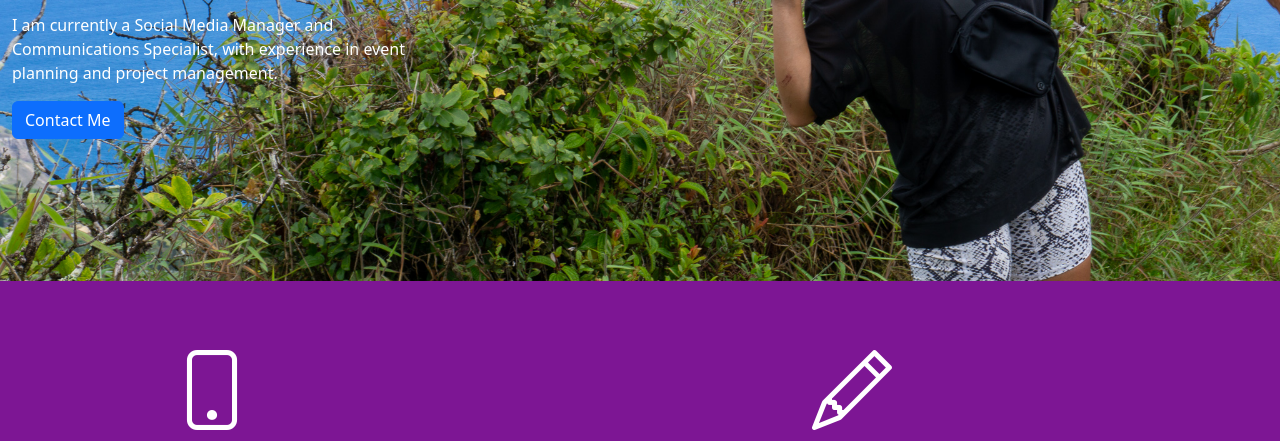
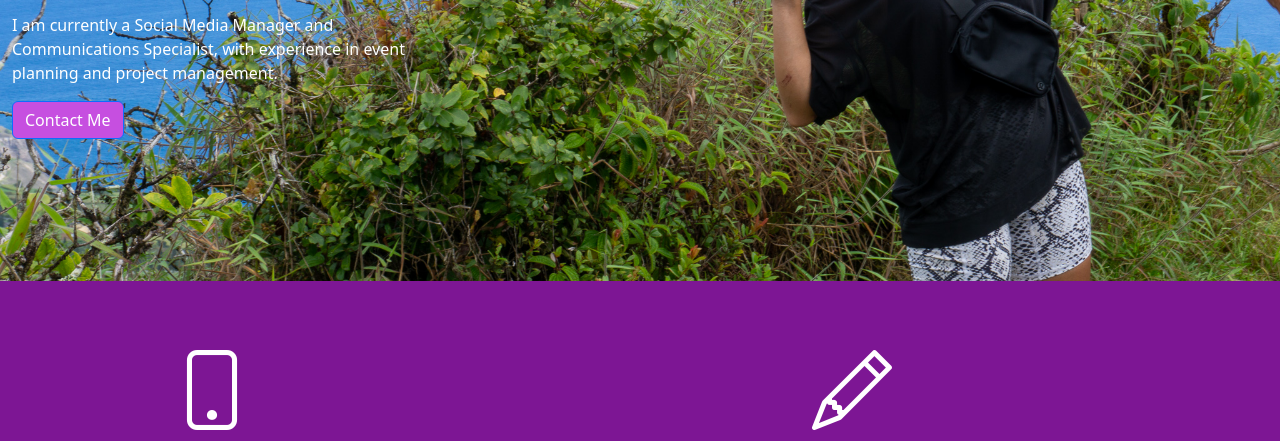
Before and after one commit to KatieHarkrider/KatieHarkrider.github.io, a plain HTML site: page index.html in a window 1280 px wide. Shown: the part 359-800 px from the top of the page. Drawn offline with nearby package versions, Linux system fonts and the light colour scheme.

Commit message:
change button color

```diff
--- a/index.html
+++ b/index.html
@@ -55,7 +55,7 @@
                 </div>
                 <div class="row">
                     <div class="col">
-                        <button type="button" class="btn btn-primary">Contact Me</button>
+                        <button type="button" class="btn btn-primary" style="background-color: #C64FE0">Contact Me</button>
                     </div>
                 </div>
             </div>
```
